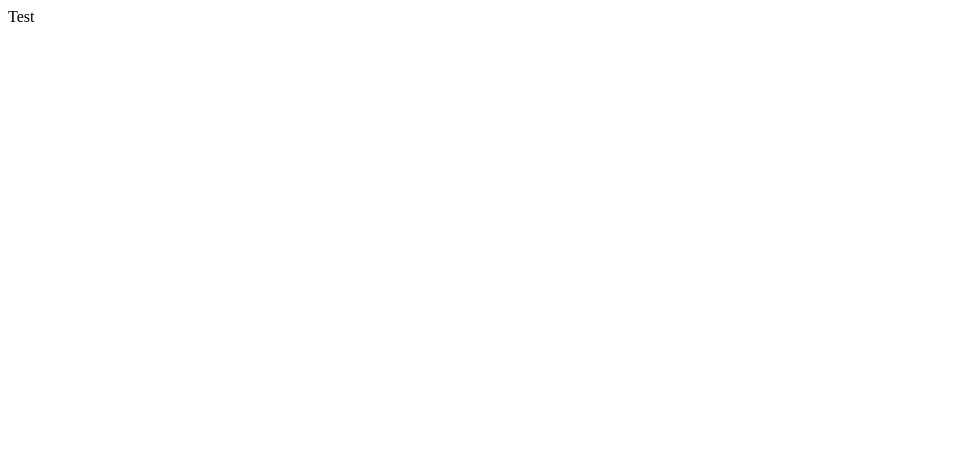
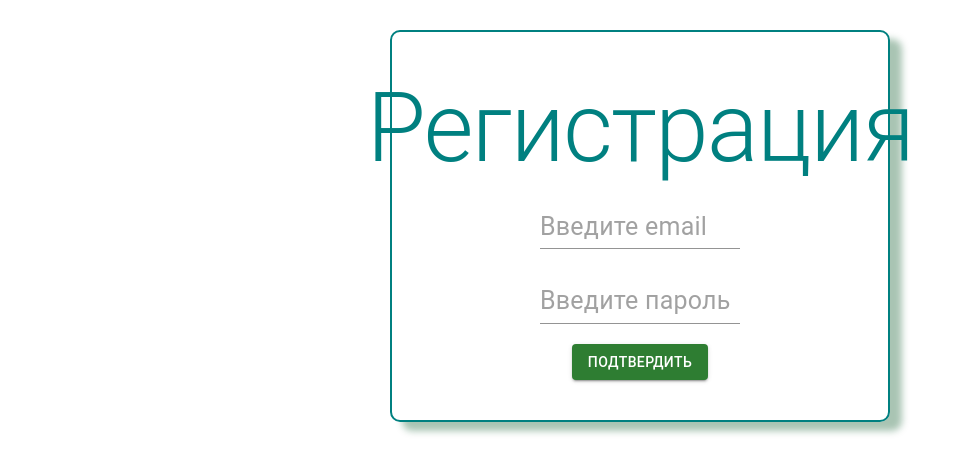
Before and after one commit to GreedisGood93/test, a React (Create React App) app: page / in a window 1280 px wide. Shown: the top 474 px of the page, without its empty margins (0-963 px from the left). Built offline with nearby package versions, Linux system fonts and the light colour scheme.

Commit message:
feat: add formik & yum validation

```diff
--- a/src/App.js
+++ b/src/App.js
@@ -1,12 +1,13 @@
-import Test from "./Test";
-import React from 'react'
+/* eslint-disable prettier/prettier */
+import React from 'react';
+import { Regist } from './components/Regist';
 
 function App() {
-    return (
-        <>
-            <Test />
-        </>
-    );
+  return (
+    <div>
+      <Regist />
+    </div>
+  );
 }
 
 export default App;
--- /dev/null
+++ b/src/components/Regist.jsx
@@ -0,0 +1,103 @@
+import { Box, Button, Input, Typography } from '@mui/material';
+import { Formik } from 'formik';
+import React, { useState } from 'react';
+import '../style/style.css';
+import * as Yup from 'yup';
+
+const validateScheme = Yup.object({
+  email: Yup.string()
+    .email('введен не корректно')
+    .required('поле не заполнено'),
+  password: Yup.string()
+    .required('поле не заполнено')
+    .min(6, 'в поле должно быть не менее 6 символов')
+    .max(12, 'в поле "пароль" не должно превышать 12 символов'),
+});
+
+export const Regist = () => {
+  const [mail, setMail] = useState('');
+  const [password, setPassword] = useState('');
+
+  return (
+    <div style={{ display: 'flex', justifyContent: 'center' }}>
+      <Formik
+        initialValues={{
+          email: '',
+          password: '',
+        }}
+        validationSchema={validateScheme}
+        onSubmit={(e) => {
+          setMail(e.email);
+          setPassword(e.password);
+          console.log('mail' + mail);
+          console.log(e.email);
+        }}
+      >
+        {({
+          errors,
+          touched,
+          values,
+          handleChange,
+          handleBlur,
+          handleSubmit,
+        }) => (
+          <form onSubmit={handleSubmit} noValidate>
+            <Typography variant="h1" sx={{ color: 'teal' }}>
+              Регистрация
+            </Typography>
+            <Box
+              sx={{
+                display: 'flex',
+                flexDirection: 'column',
+                alignItems: 'center',
+                marginBottom: '10px',
+              }}
+            >
+              <Input
+                sx={{ width: '200px', fontSize: '25px' }}
+                id="email"
+                type="email"
+                placeholder="Введите email"
+                name="email"
+                onChange={handleChange}
+                onBlur={handleBlur}
+                value={values.email}
+              />
+              {touched.email && errors.email ? (
+                <Typography variant="p" sx={{ color: 'teal' }}>
+                  {errors.email}
+                </Typography>
+              ) : null}
+            </Box>
+            <Box
+              sx={{
+                display: 'flex',
+                flexDirection: 'column',
+                alignItems: 'center',
+              }}
+            >
+              <Input
+                sx={{ width: '200px', fontSize: '25px' }}
+                id="password"
+                name="password"
+                type="password"
+                placeholder="Введите пароль"
+                onChange={handleChange}
+                value={values.password}
+                onBlur={handleBlur}
+              />
+              {touched.password && errors.password ? (
+                <Typography variant="p" sx={{ color: 'teal' }}>
+                  {errors.password}
+                </Typography>
+              ) : null}
+            </Box>
+            <Button type="submit" variant="contained" color="success">
+              Подтвердить
+            </Button>
+          </form>
+        )}
+      </Formik>
+    </div>
+  );
+};
--- a/src/index.js
+++ b/src/index.js
@@ -3,6 +3,4 @@ import ReactDOM from 'react-dom/client';
 import App from './App';
 
 const root = ReactDOM.createRoot(document.getElementById('root'));
-root.render(
-    <App />
-);
+root.render(<App />);
--- /dev/null
+++ b/src/style/style.css
@@ -0,0 +1,19 @@
+* {
+  margin: 0;
+  padding: 0;
+  box-sizing: border-box;
+}
+form {
+  font-size: 25px;
+  padding: 40px;
+  text-align: center;
+  margin-top: 30px;
+  display: flex;
+  width: 500px;
+  flex-direction: column;
+  align-items: center;
+  gap: 20px;
+  border: 2px solid teal;
+  border-radius: 10px;
+  box-shadow: 12px 9px 7px 0px rgba(10, 86, 37, 0.35);
+}
```
Also changed, not shown: package.json (+11 -6 lines), src/components/Registration.tsx (deleted, +0 -7 lines), .eslintrc.js (added), 2 other files (tests, documents, lock files or other folders).
